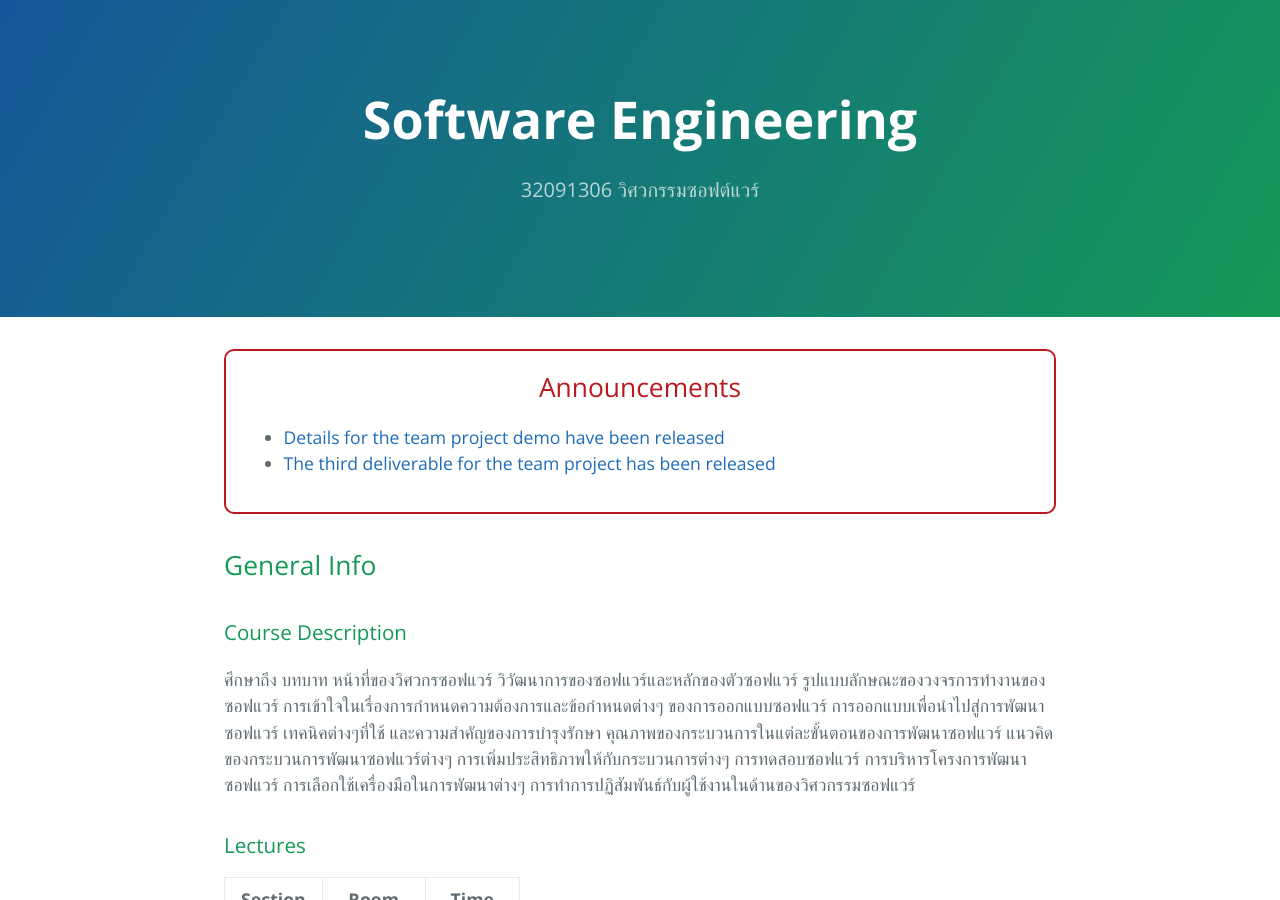
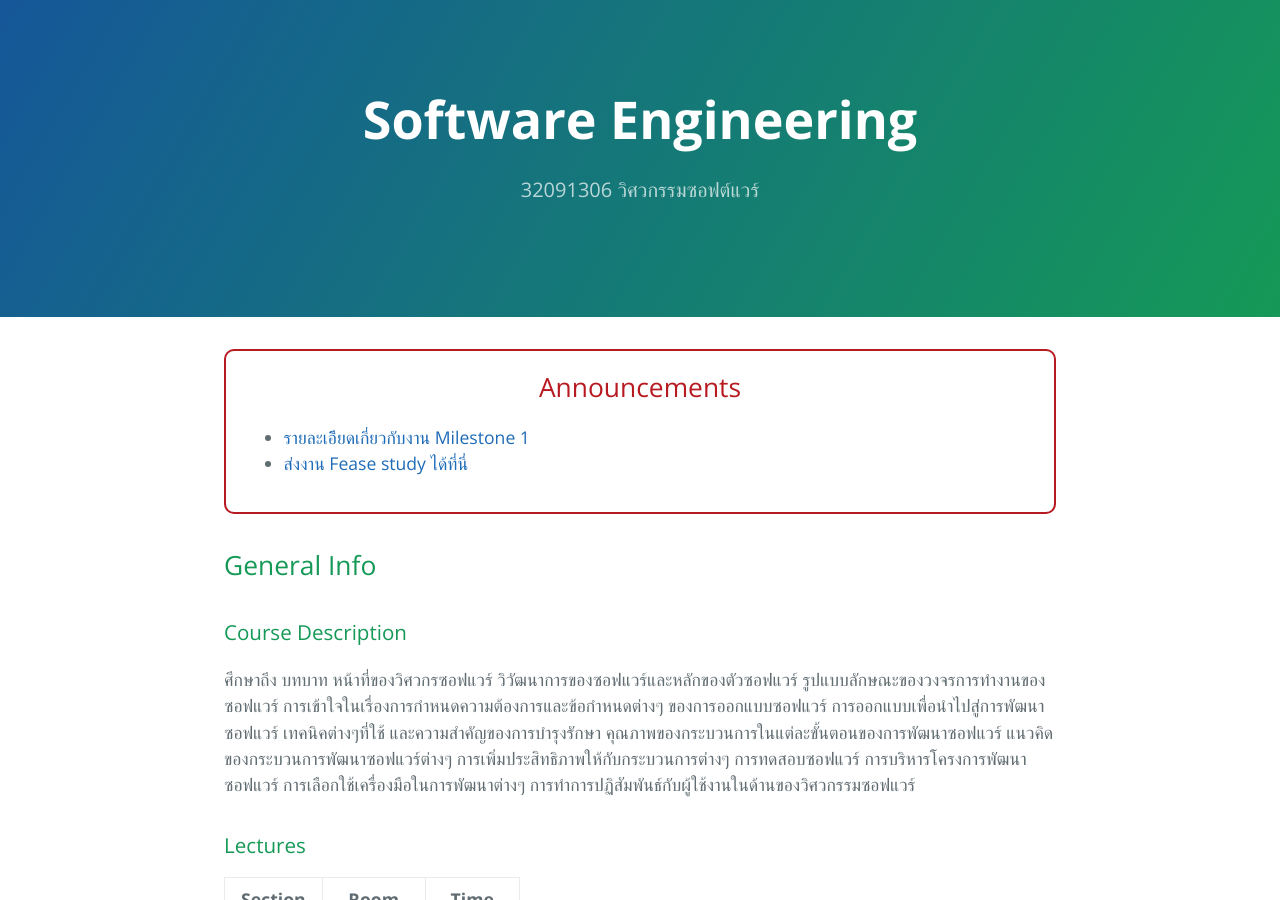
Before and after one commit to pratch/ml_course, a Jekyll site: the page built from index.md, in a window 1280 px wide and 900 px high. Built offline with Jekyll 4.4.1, drawn with Linux system fonts in a browser that asks for light colours.

Commit message:
Update index.md

```diff
--- a/index.md
+++ b/index.md
@@ -3,15 +3,17 @@ title: Software Engineering
 description: 32091306 วิศวกรรมซอฟต์แวร์
 layout: default
 ---
+{% comment %}
+  This will not show
+{% endcomment %}
 
 <div class="course-announcements">
   <h2 id="announcements">Announcements</h2>
   <ul>
-    <li><a href="">Details for the team project demo have been released</a></li>
-    <li><a href="">The third deliverable for the team project has been released</a></li>
+    <li><a href="">รายละเอิียดเกี่ยวกับงาน Milestone 1</a></li>
+    <li><a href="">ส่งงาน Fease study ได้ที่นี่</a></li>
   </ul>
 </div>
-
 
 ## General Info
 
```
